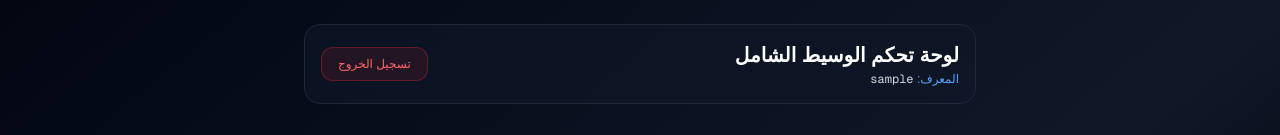
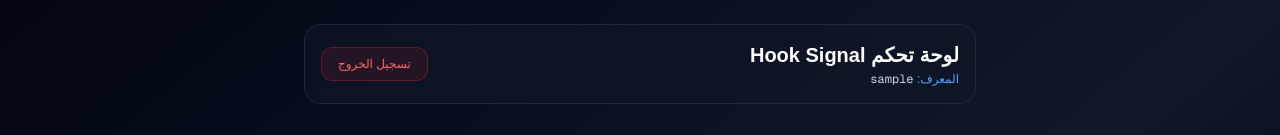
Before and after one commit to hamato19/signal-flow-dashboard, a Next.js app: page /dashboard in a window 1280 px wide. Both pictures are taken after typing "Sample" into the empty fields and a click on the button "دخول / إنشاء لوحة التحكم". Shown: the top 135 px of the page. Built offline with nearby package versions, Linux system fonts and the light colour scheme; no server answers; the database is empty.

Commit message:
Update page.tsx

```diff
--- a/src/app/dashboard/page.tsx
+++ b/src/app/dashboard/page.tsx
@@ -172,7 +172,8 @@ Signal</h1>
 
         <div className="flex justify-between items-center mb-8 bg-gray-900/60 p-4 rounded-2xl border border-gray-800">
           <div>
-            <h1 className="text-xl font-bold">لوحة تحكم الوسيط الشامل</h1>
+            <h1 className="text-xl font-bold">لوحة تحكم  Hook
+Signal</h1>
             <p className="text-xs text-blue-400 mt-0.5">المعرف: <span className="font-mono text-gray-300">{slug}</span></p>
           </div>
           <button
```
